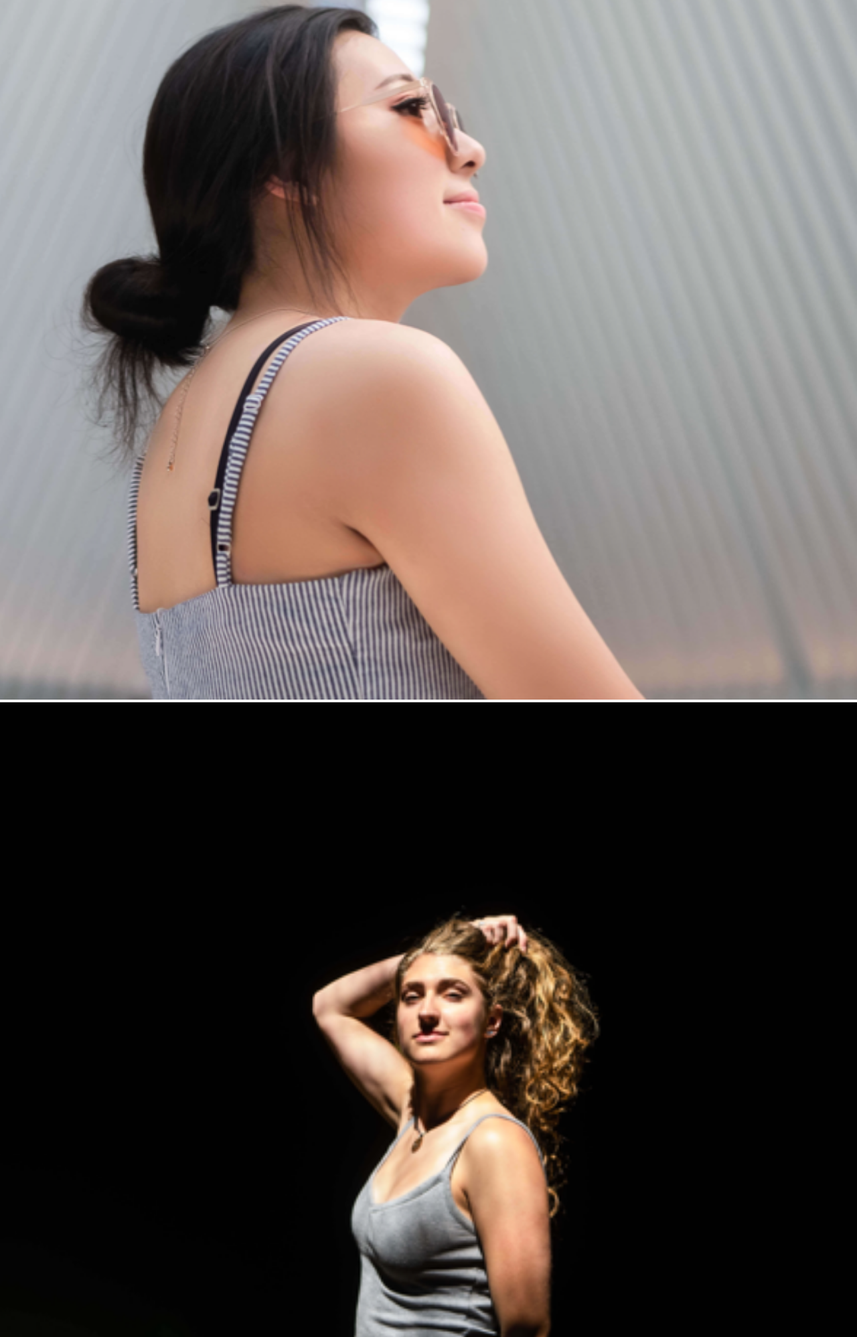
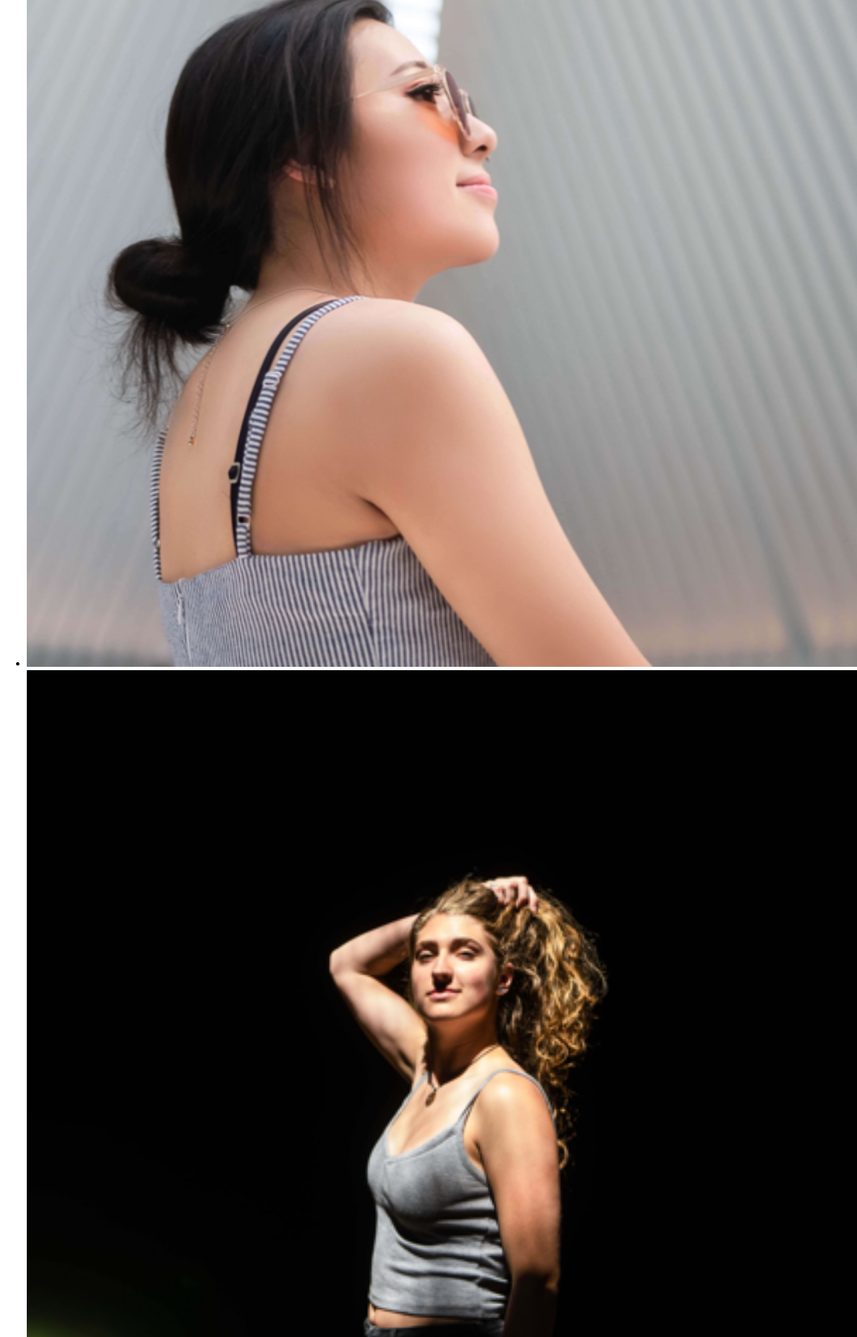
Before and after one commit to kdk68/Week-2-HW, a plain HTML site: page deploy/index.html in a window 1280 px wide. Shown: the part 4423-6420 px from the top of the page at 67% size. Drawn offline with nearby package versions, Linux system fonts and the light colour scheme.

Commit message:
startover

```diff
--- a/deploy/index.html
+++ b/deploy/index.html
@@ -38,9 +38,9 @@
    <section id="section-4">
 
                 <ul>
-                    <img src="img/section-4/gallery1.png" alt="In World Trade Center Station, NYC">
-                    <img src="img/section-4/gallery2.png" alt="In the darkness">
-                    <img src="img/section-4/gallery3.png" alt="In the clouds">
+                    <li><img src="img/section-4/gallery1.png" alt="In World Trade Center Station, NYC"></li>
+                    <li><img src="img/section-4/gallery2.png" alt="In the darkness"></li>
+                    <li><img src="img/section-4/gallery3.png" alt="In the clouds"></li>
                 </ul>
             </section>
    <section>
--- a/dev/scss/base/_base.scss
+++ b/dev/scss/base/_base.scss
@@ -1,11 +1,3 @@
 /* =============
     Base
 ============= */
-
-ul{
-    padding: 0;
-
-    li{
-        list-style: none;
-    }
-}
```
Also changed, not shown: deploy/css/styles.css, 1 other file.
